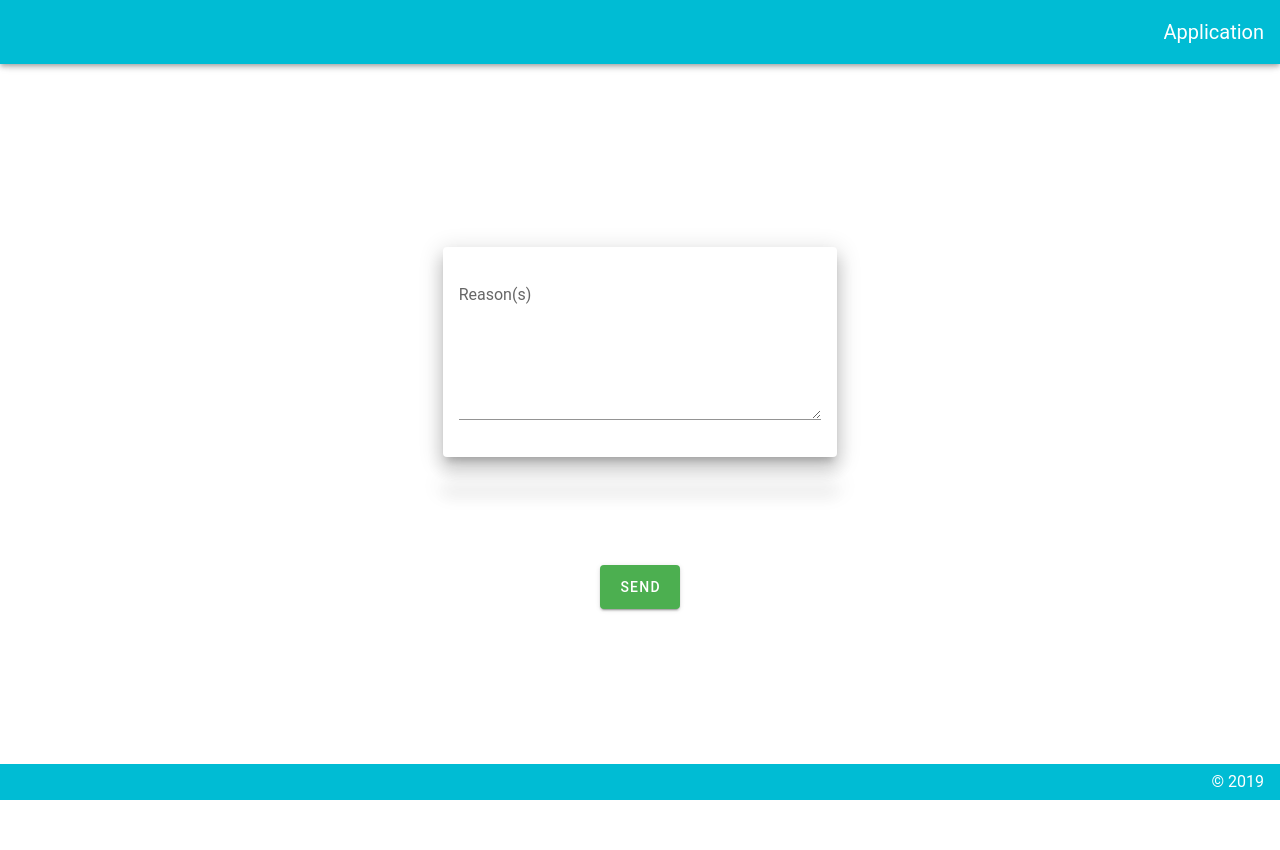
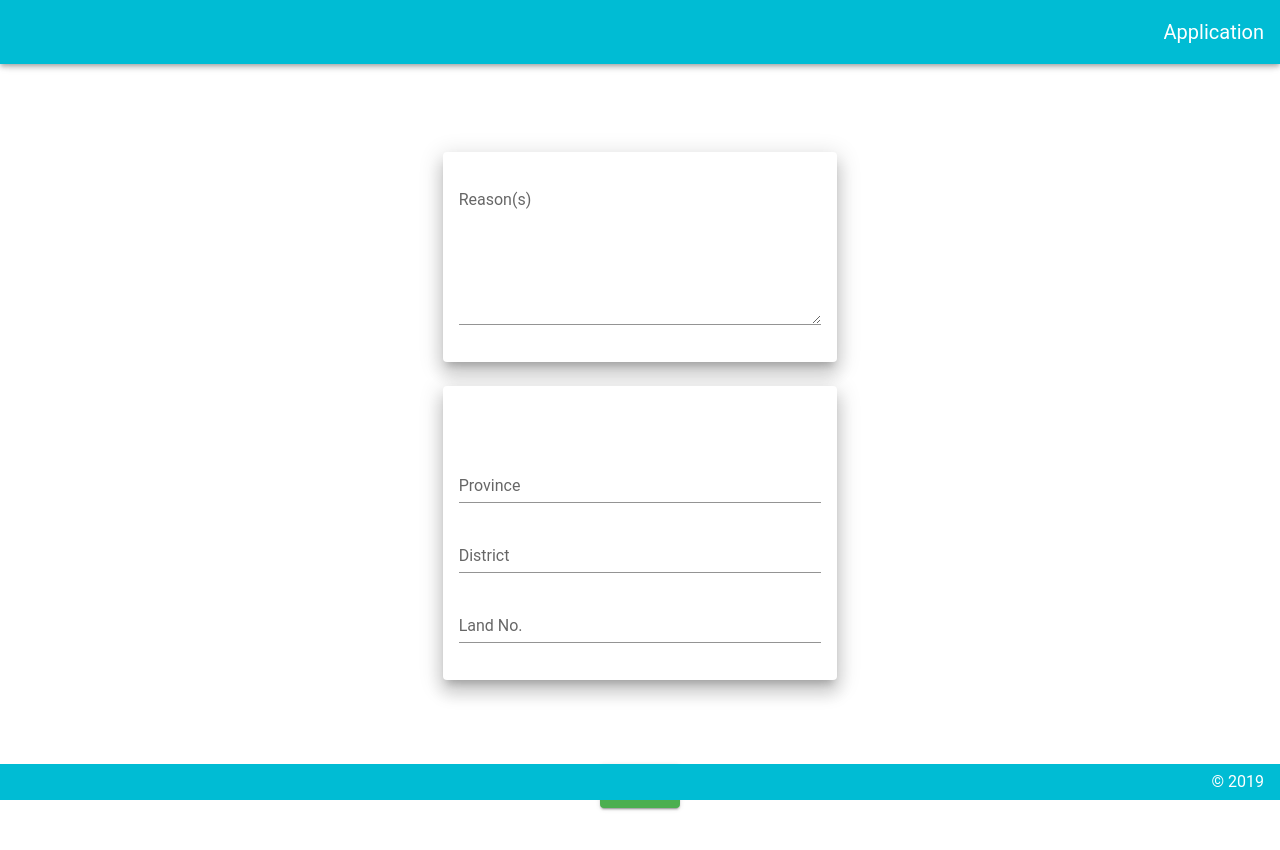
Before and after one commit to Umi4Life/blockchain-land, a Vue app in the folder frontend/blockchain-land/: page /request in a window 1280 px wide. Shown: the top 850 px of the page. Before the commit the page ends 800 px from the top, so only its background shows below. Built offline with nearby package versions, Linux system fonts and the light colour scheme; the HTML template or start-up script is replaced by a standard one.

Commit message:
minor adjustment

```diff
--- a/frontend/blockchain-land/src/views/Request.vue
+++ b/frontend/blockchain-land/src/views/Request.vue
@@ -46,8 +46,7 @@
                         md="4"
                 >
 
-                    <v-card transition="slide-y-transition" class="elevation-12" >
-                        <template v-slot:activator="{ on }">
+                    <v-card  class="elevation-12" >
                         <v-card-actions>
                             <v-spacer />
                             <v-btn text icon color="black"
@@ -72,7 +71,7 @@
                                 />
                             </v-form>
                         </v-card-text>
-                        </template>
+
                     </v-card>
 
 
```
